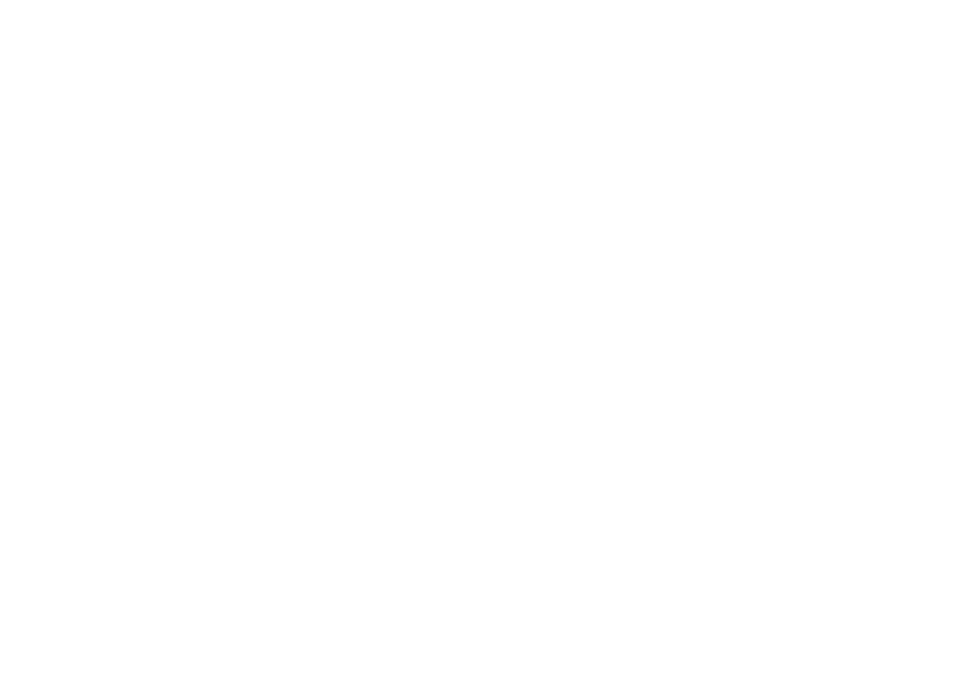
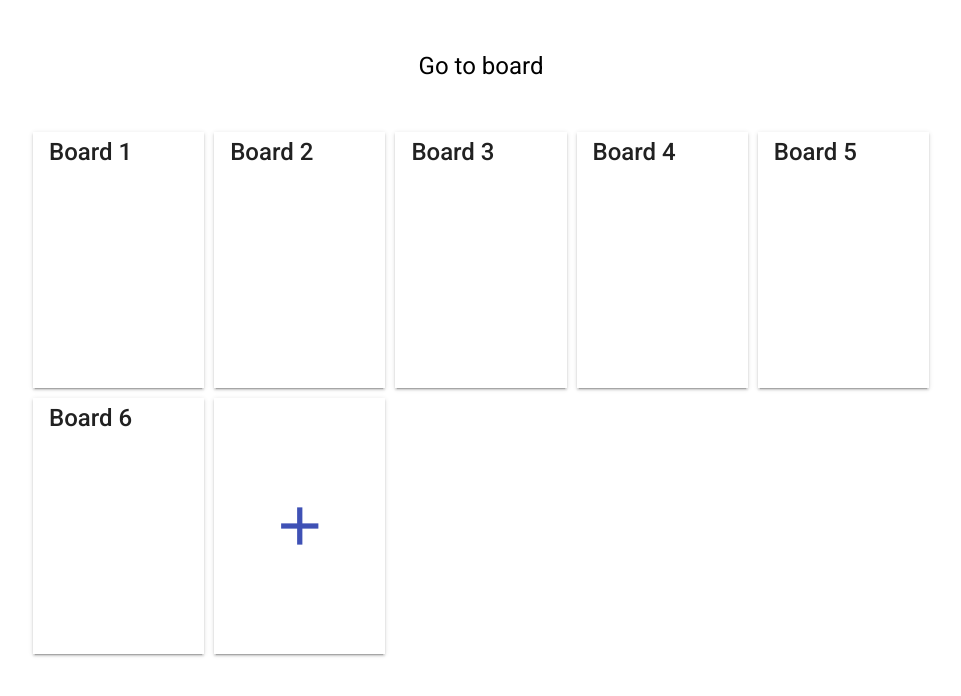
Before and after one commit to googleinterns/step257-2020, an Angular app in the folder sticknotes-frontend/: page /boards in a window 1280 px wide. Before the commit this address led to /. Shown: the top 696 px of the page, without its empty margins (159-1120 px from the left). Built offline with nearby package versions, Linux system fonts and the light colour scheme.

Commit message:
Rename accessible boards to boards list

```diff
--- a/sticknotes-frontend/src/app/accessible-boards/accessible-boards.component.ts
+++ /dev/null
@@ -1,15 +0,0 @@
-import { Component, OnInit } from '@angular/core';
-
-@Component({
-  selector: 'app-accessible-boards',
-  templateUrl: './accessible-boards.component.html',
-  styleUrls: ['./accessible-boards.component.css']
-})
-export class AccessibleBoardsComponent implements OnInit {
-
-  constructor() { }
-
-  ngOnInit(): void {
-  }
-
-}
--- a/sticknotes-frontend/src/app/app-routing.module.ts
+++ b/sticknotes-frontend/src/app/app-routing.module.ts
@@ -3,7 +3,7 @@
 
 import { LoginPageComponent } from './login-page/login-page.component'
 import { BoardContainerComponent } from './board-container/board-container.component';
-import { AccessibleBoardsComponent } from './accessible-boards/accessible-boards.component';
+import { BoardsListComponent } from './boards-list/boards-list.component';
 
 const routes: Routes = [
   {
@@ -11,8 +11,8 @@
     component: BoardContainerComponent
   },
   {
-    path: 'accessibleBoards',
-    component: AccessibleBoardsComponent
+    path: 'boards',
+    component: BoardsListComponent,
   },
   {
     path: 'login-page',
--- a/sticknotes-frontend/src/app/app.module.ts
+++ b/sticknotes-frontend/src/app/app.module.ts
@@ -10,17 +10,17 @@
 import { MatSidenavModule } from '@angular/material/sidenav';
 import { MatIconModule } from '@angular/material/icon';
 import { MatButtonModule } from '@angular/material/button';
-import { AccessibleBoardsComponent } from './accessible-boards/accessible-boards.component';
 import { ElevateOnHoverDirective } from './directives/elevate-on-hover.directive';
 import { BoardContainerComponent } from './board-container/board-container.component';
+import { BoardsListComponent } from './boards-list/boards-list.component';
 
 @NgModule({
   declarations: [
     AppComponent,
-    AccessibleBoardsComponent,
     ElevateOnHoverDirective,
     LoginPageComponent,
     BoardContainerComponent,
+    BoardsListComponent,
   ],
   imports: [
     BrowserModule,
--- a/sticknotes-frontend/src/app/accessible-boards/accessible-boards.component.css
+++ b/sticknotes-frontend/src/app/boards-list/boards-list.component.css
@@ -19,7 +19,7 @@
   height: 5vw;
 }
 
-.accessible-board-container {
+.boards-list-container {
   display: flex;
   flex-direction: column;
   align-items: center;
@@ -27,7 +27,7 @@
   margin-bottom: 50px;
 }
 
-.accessible-board-container h1{
+.boards-list-container h1{
   margin-top: 50px;
   margin-bottom: 50px;
 }
--- a/sticknotes-frontend/src/app/accessible-boards/accessible-boards.component.html
+++ b/sticknotes-frontend/src/app/boards-list/boards-list.component.html
@@ -1,4 +1,4 @@
-<div class="accessible-board-container">
+<div class="boards-list-container">
   <h1>Go to board</h1>
   <mat-grid-list gutterSize="10" cols="5" rowHeight="20vw">
     <mat-grid-tile appElevateOnHover [defaultElevation]="2" [raisedElevation]="24">
--- /dev/null
+++ b/sticknotes-frontend/src/app/boards-list/boards-list.component.ts
@@ -0,0 +1,15 @@
+import { Component, OnInit } from '@angular/core';
+
+@Component({
+  selector: 'app-boards-list',
+  templateUrl: './boards-list.component.html',
+  styleUrls: ['./boards-list.component.css']
+})
+export class BoardsListComponent implements OnInit {
+
+  constructor() { }
+
+  ngOnInit(): void {
+  }
+
+}
```
Also changed, not shown: 1 other file (tests, documents, lock files or other folders).
